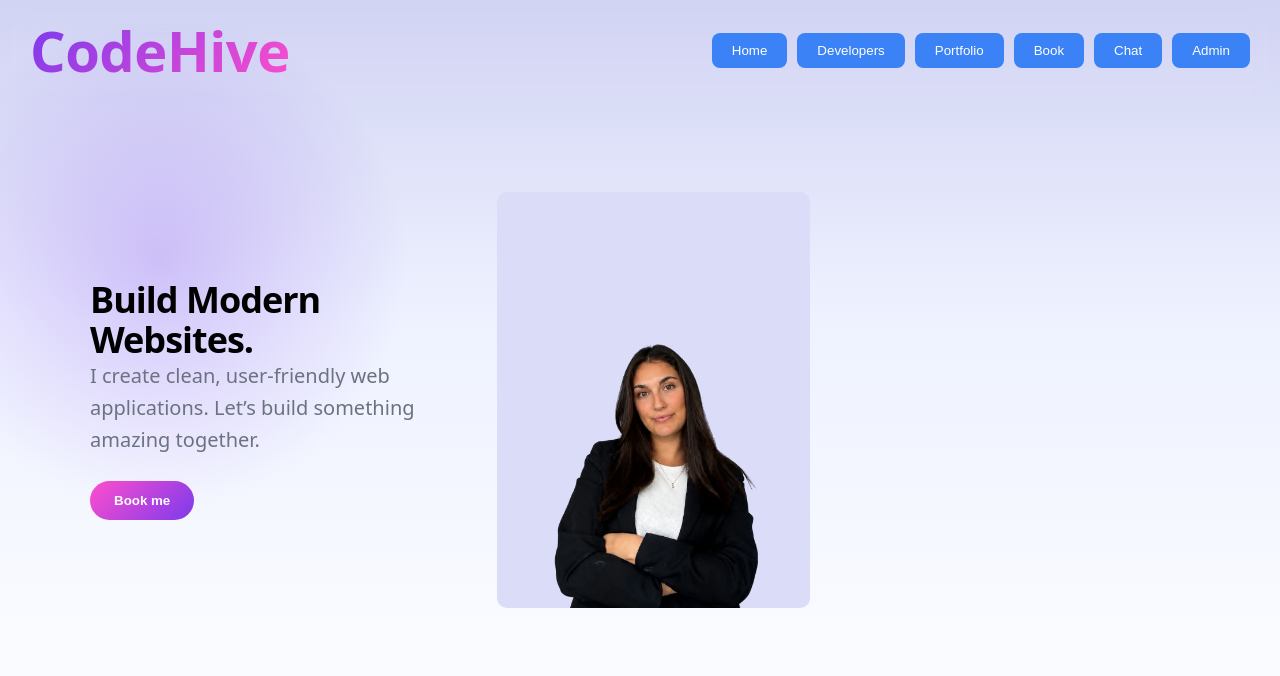
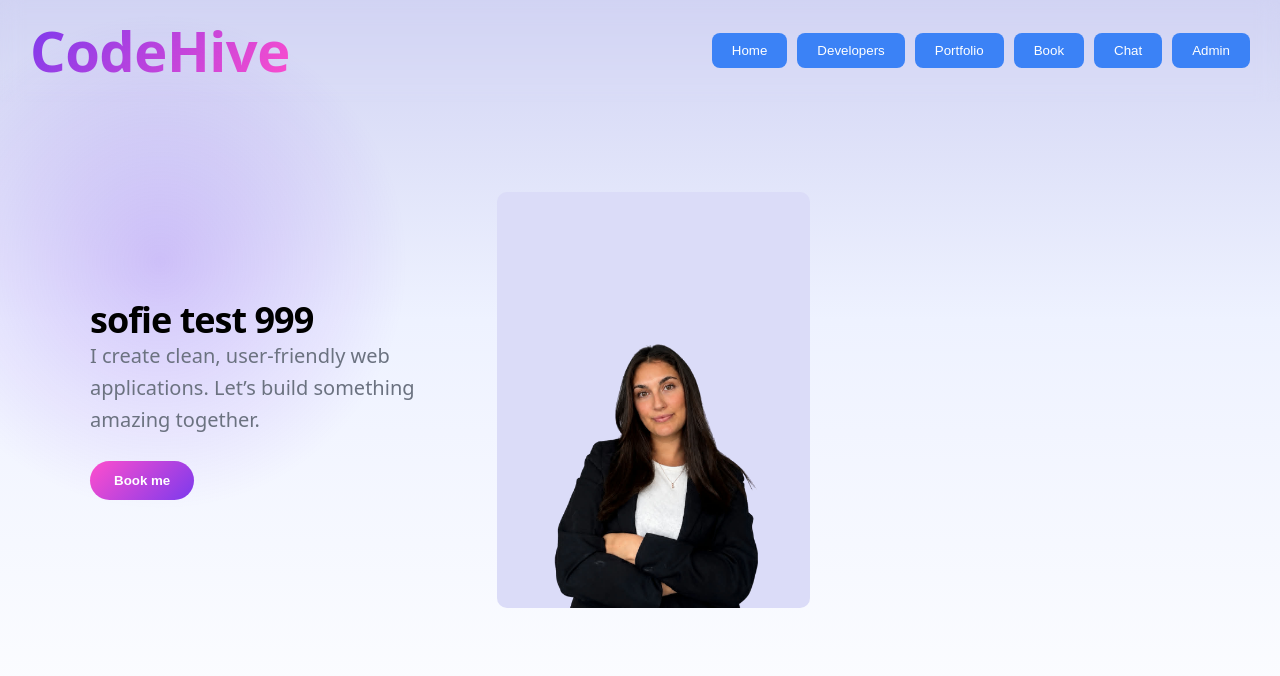
Before and after one commit to Sofiesoderberg1/CodeHive, a website built with Vite: page index.html in a window 1280 px wide. Shown: the top 676 px of the page. Built offline with nearby package versions, Linux system fonts and the light colour scheme; some packages are replaced by stand-ins of ours; no server answers; files whose address does not match are found by name.

Commit message:
update hero title

```diff
--- a/index.html
+++ b/index.html
@@ -35,7 +35,7 @@
     <div class="hero">
 
       <div class="hero-left">
-        <h2 class="hero-title">Build Modern Websites.</h2>
+        <h2 class="hero-title">sofie test 999</h2>
 
         <p class="hero-text">
           I create clean, user-friendly web applications.
```
